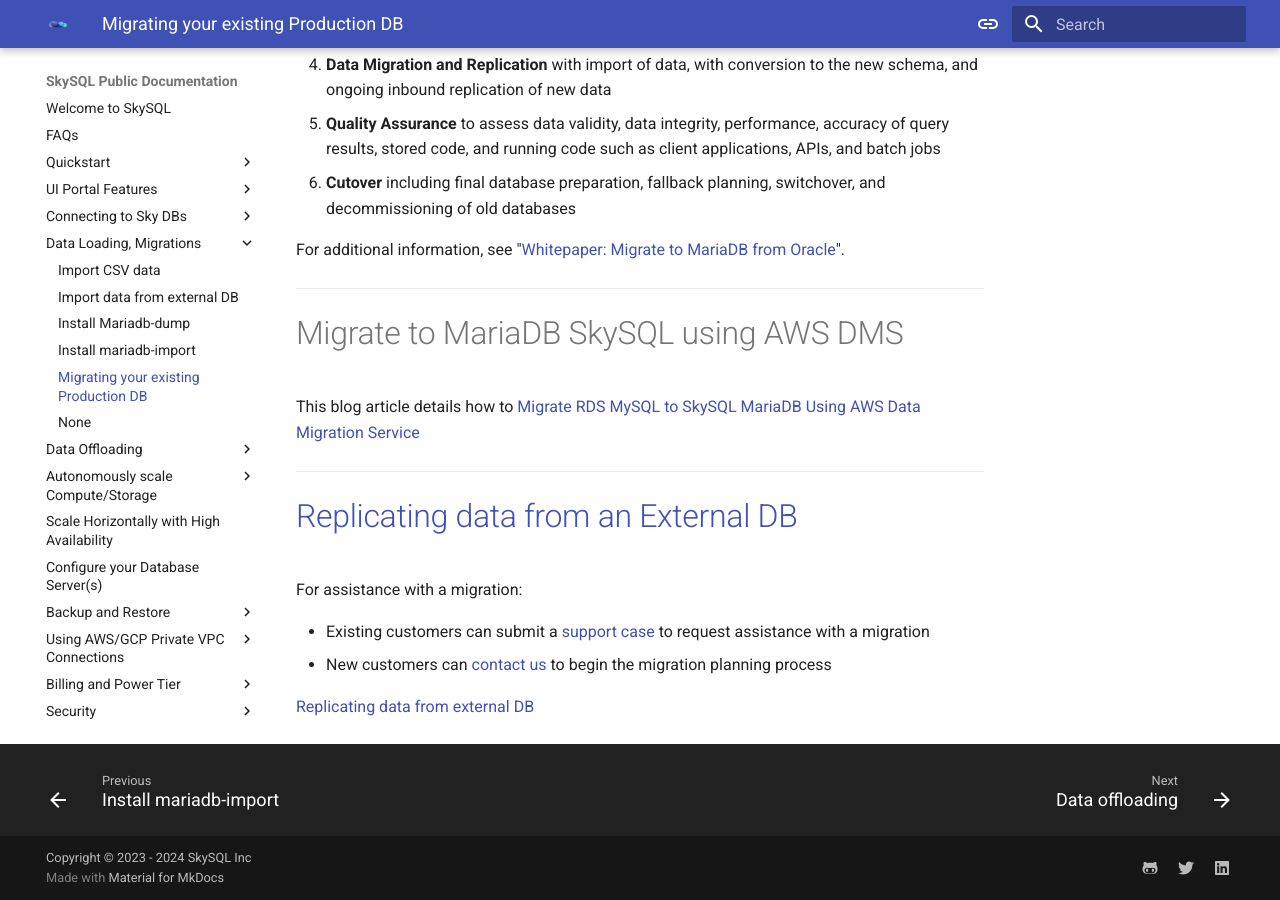
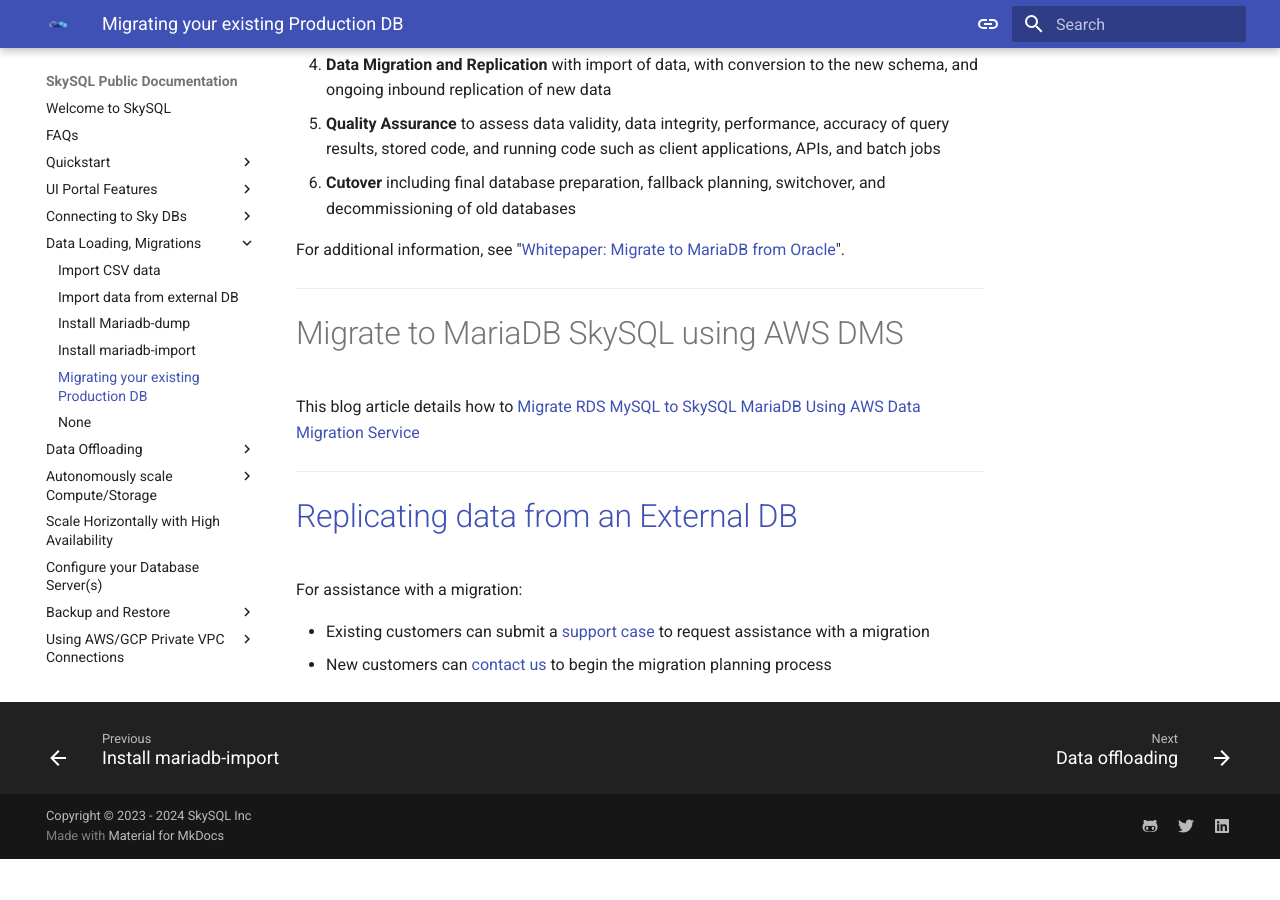
Before and after one commit to skysqlinc/skysql-docs, an MkDocs documentation site: the page built from docs/Data loading, Migration 8d6075f7123a4b59bedfeaad01d8461a/Migrating your existing Production DB 8ba80cbdb9b14f81a1df5b096d549522.md, in a window 1280 px wide and 900 px high, scrolled down 1414 px. Built offline with MkDocs 1.6.1 and Material for MkDocs 9.7.7, drawn with Linux system fonts in a browser that asks for light colours; after the commit the page ends 2273 px from its top, so only the background shows below that.

Commit message:
Update Migrating your existing Production DB 8ba80cbdb9b14f81a1df5b096d549522.md
fix broken link

```diff
--- a/docs/Data loading, Migration 8d6075f7123a4b59bedfeaad01d8461a/Migrating your existing Production DB 8ba80cbdb9b14f81a1df5b096d549522.md
+++ b/docs/Data loading, Migration 8d6075f7123a4b59bedfeaad01d8461a/Migrating your existing Production DB 8ba80cbdb9b14f81a1df5b096d549522.md
@@ -62,5 +62,3 @@
 
 - Existing customers can submit a [support case](https://mariadb.com/docs/skysql-previous-release/service-management/support/) to request assistance with a migration
 - New customers can [contact us](https://mariadb.com/docs/skysql-previous-release/contact/) to begin the migration planning process
-
-[Replicating data from external DB](Migrating%20your%20existing%20Production%20DB%208ba80cbdb9b14f81a1df5b096d549522/Replicating%20data%20from%20external%20DB%20cdf15e1cd8d24880858d6cd2f50d8fd2.md)
```
